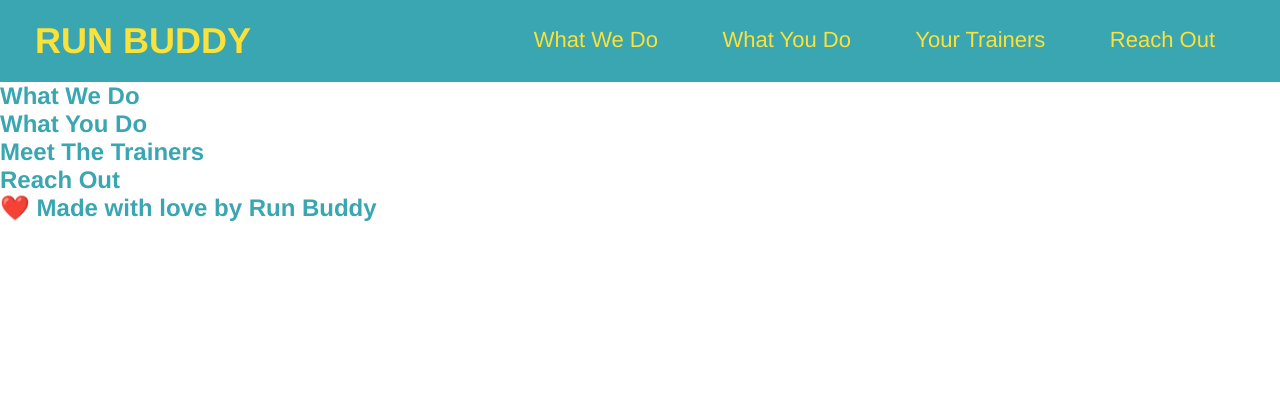
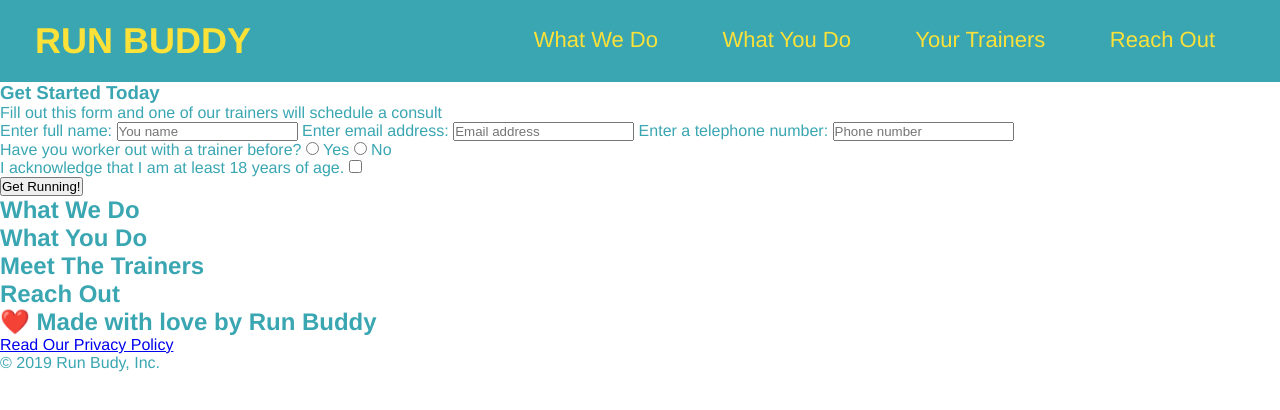
Before and after one commit to DisEddie2000/run-buddy, a plain HTML site: page index.html in a window 1280 px wide. Drawn offline with Linux system fonts and the light colour scheme; files that its build step writes are made by us from their sources.

Commit message:
Add files via upload

```diff
--- a/index.html
+++ b/index.html
@@ -35,6 +35,35 @@
 
         <!-- hero/jumbotron -->
         <section>
+            <div>
+                <h3>Get Started Today</h3>
+                <p>Fill out this form and one of our trainers will schedule a consult</p>
+            <!-- Add form element -->
+            <form>
+             <label for="name">Enter full name:</label>
+             <input type="text" placeholder="You name" name="name" />
+             <label for="email">Enter email address:</label>
+             <input type="email" placeholder="Email address" name="email" id="email" />
+             <label for="phone">Enter a telephone number:</label>
+             <input type="tel" placeholder="Phone number" name="phone" id="phone" />
+             <p>
+                 Have you worker out with a trainer before?
+                 <input type="radio" name="trainer-confirm" id="trainer-yes" />
+                 <label for="trainer-yes">Yes</label>
+                 <input type="radio" name="trainer-confirm" id="trainer-no" />
+                 <label for="trainer-no">No</label>
+             </p>
+             <p>
+                 <label for="checkbox">
+                     I acknowledge that I am at least 18 years of age.
+                 </label>
+                 <input type="checkbox" name="age-confirm" id="checkbox" />
+            </p>
+            <button type="submit">
+                Get Running!
+            </button>
+          </form>
+         </div>
         </section>
 
         <!-- "what we do" sectiom -->
@@ -59,6 +88,10 @@
         <!-- footer -->
         <footer>
             <h2>❤️ Made with love by Run Buddy</h2>
+            <div>
+                <a href="#">Read Our Privacy Policy</a><br />
+                &copy; 2019 Run Budy, Inc.
+            </div>
         </footer>
        </body>
     </html>
```
